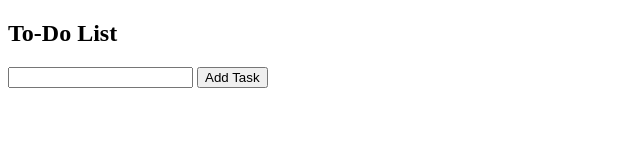
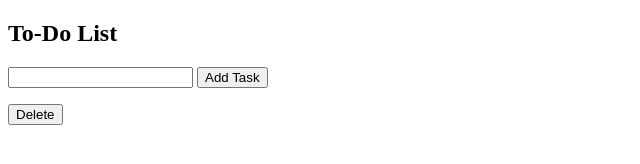
Before and after one commit to xinran0606/todo-List, a plain HTML site: page index.html in a window 1280 px wide. Shown: the whole page, without its empty margins (0-640 px from the left). Drawn offline with Linux system fonts and the light colour scheme.

Commit message:
Delete button added

```diff
--- a/index.html
+++ b/index.html
@@ -9,6 +9,7 @@
     <input type="text" id="task"/>
     <button type="button" onclick="addTask()">Add Task</button>
     <ul id="taskList"></ul>
+    <button id="DeleteDone" onclick="deleteTask()">Delete</button>
 
 
 <script>
@@ -28,6 +29,16 @@ function addTask(){
 
     document.getElementById("task").value = "";
 }
+
+function deleteTask(){
+    let items = document.querySelectorAll("#taskList li");   // items = [task1, task2, task3]
+    items.forEach(function(li){                     // Operationen auf jede li
+        let checkbox = li.querySelector("input");
+        if (checkbox.checked) {
+            li.remove();
+        }
+    });
+}
 </script>
 </body>
 </html>
```
